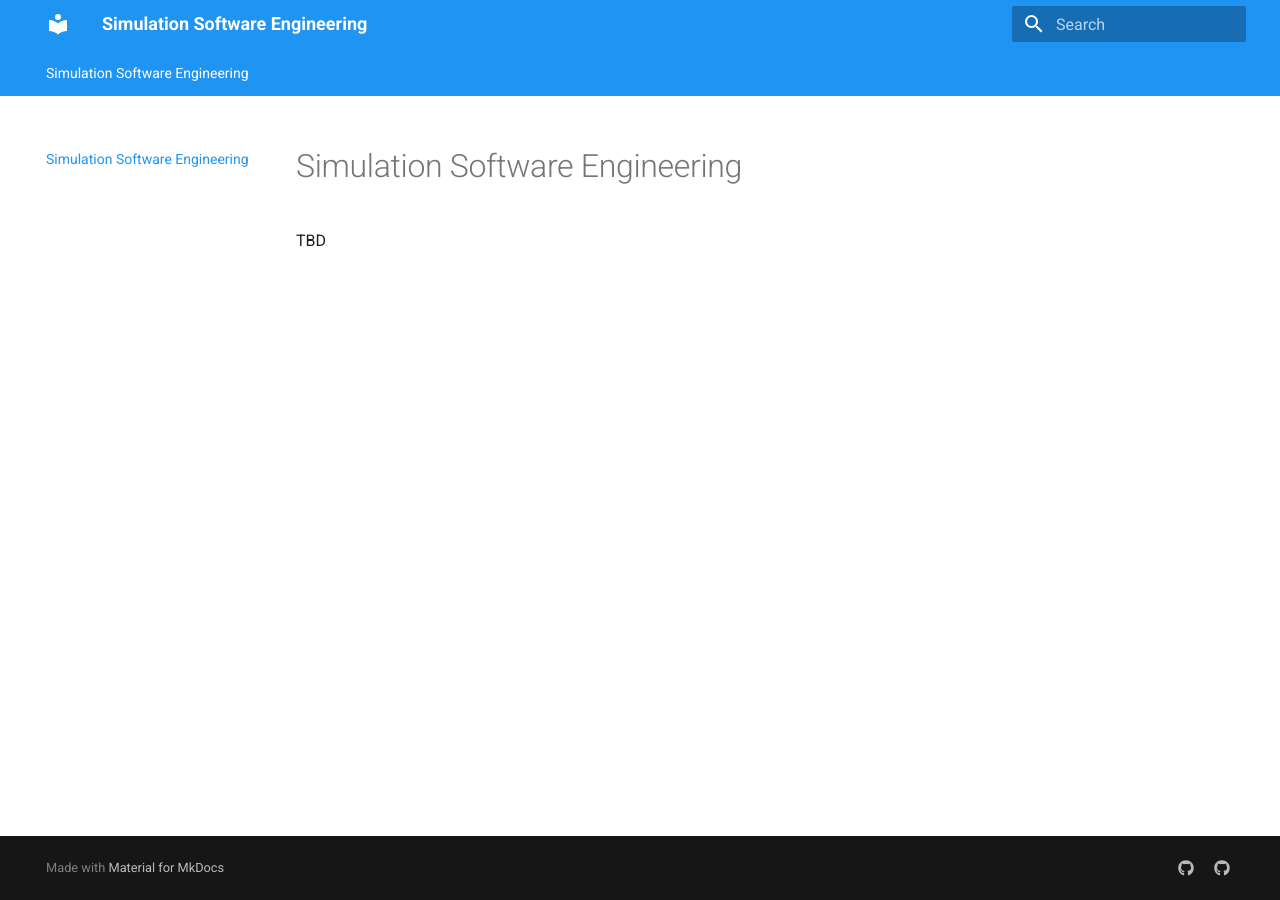
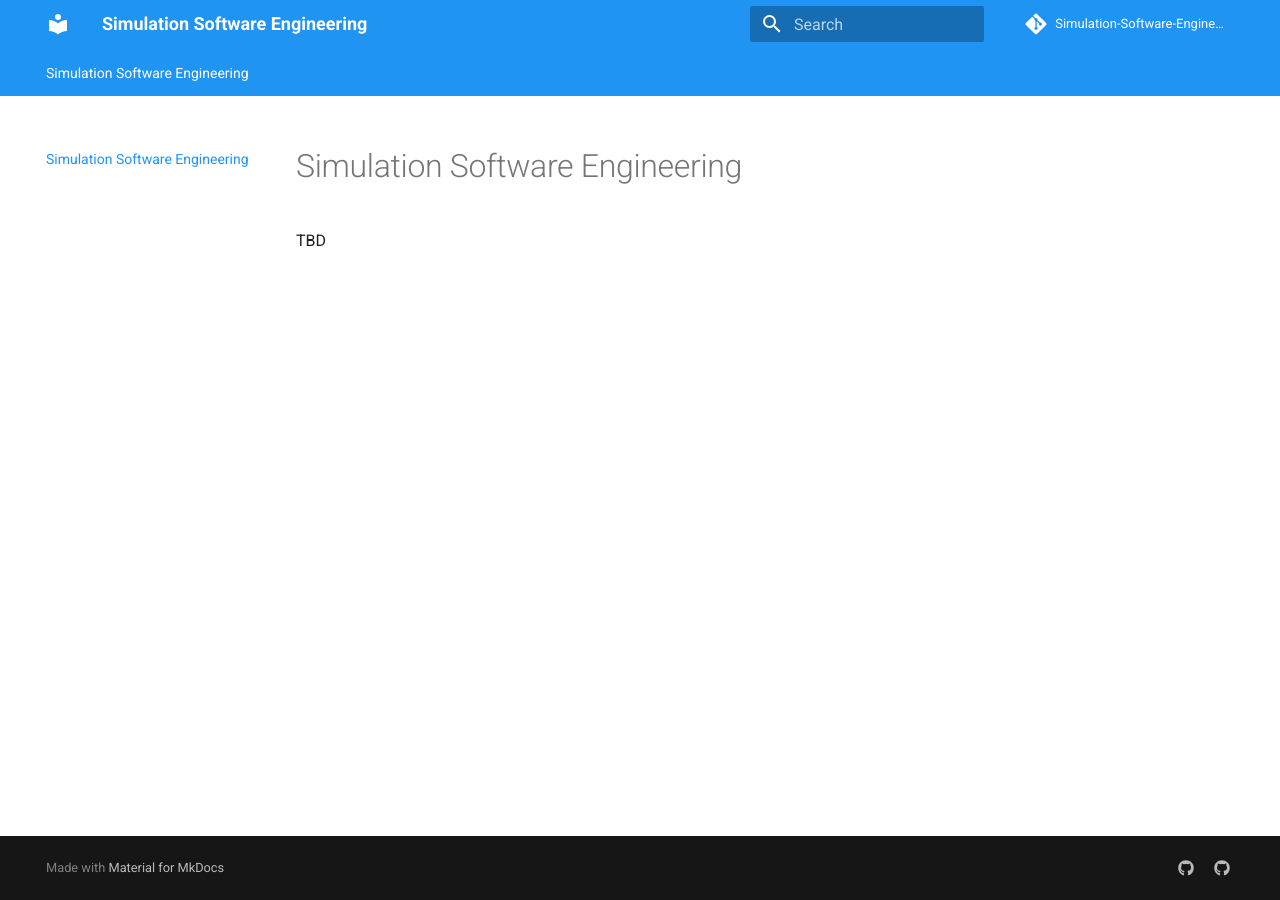
Before and after one commit to Simulation-Software-Engineering/homepage, an MkDocs documentation site: the page built from docs/index.md, in a window 1280 px wide. Built offline with MkDocs 1.6.1 and Material for MkDocs 9.7.7, drawn with Linux system fonts in a browser that asks for light colours; comment, search, counter and statistics services are not loaded.

Commit message:
add link to homepage repository in config

```diff
--- a/mkdocs.yml
+++ b/mkdocs.yml
@@ -1,5 +1,7 @@
 site_name: Simulation Software Engineering
 
+repo_name:  Simulation-Software-Engineering/homepage
+repo_url: https://github.com/Simulation-Software-Engineering/homepage
 
 theme:
   name: material
```
